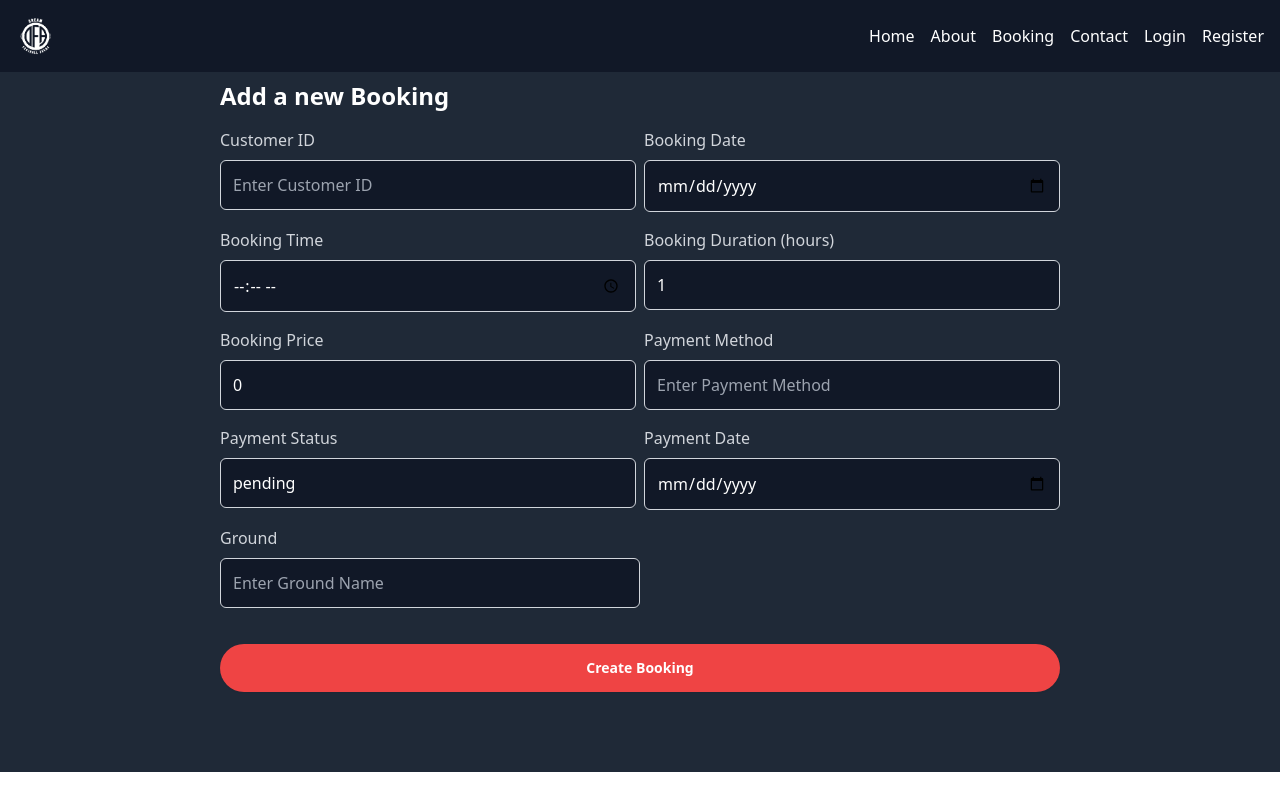
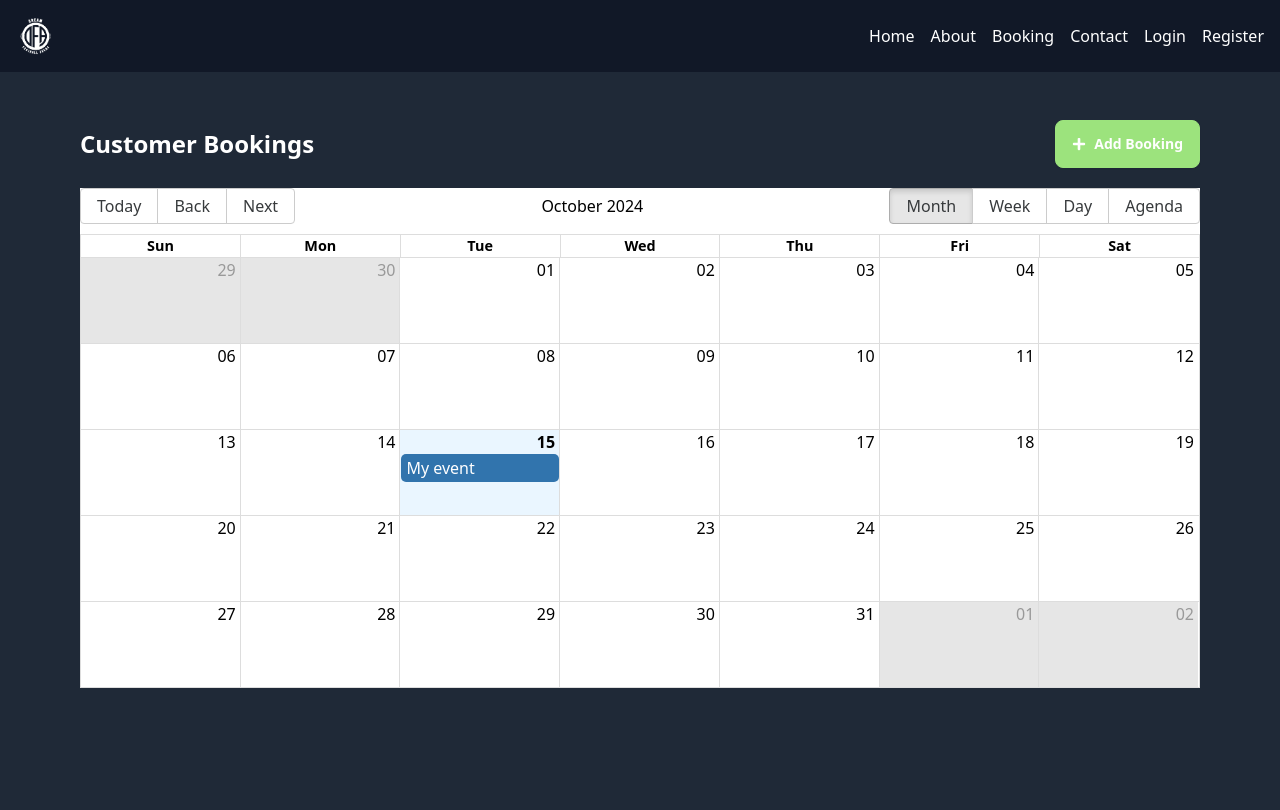
Before and after one commit to mehdikhan55/football-prod, a React (Vite) app: page /customer/booking in a window 1280 px wide. Shown: the top 810 px of the page. Built offline with nearby package versions, Linux system fonts and the light colour scheme; what tailwindcss-animated would draw is missing.

Commit message:
calender

```diff
--- a/package.json
+++ b/package.json
@@ -12,6 +12,7 @@
   "dependencies": {
     "axios": "^1.7.7",
     "react": "^18.3.1",
+    "react-big-calendar": "^1.15.0",
     "react-dom": "^18.3.1",
     "react-icons": "^5.3.0",
     "react-router-dom": "^6.27.0",
--- a/src/customer/customerBooking.jsx
+++ b/src/customer/customerBooking.jsx
@@ -1,7 +1,22 @@
-import React, { useState } from 'react'
-import Navbar from '../components/navbar/navbar'
+import React, { useState } from "react";
+import Navbar from "../components/navbar/navbar";
+import { Calendar, momentLocalizer } from "react-big-calendar";
+import "react-big-calendar/lib/css/react-big-calendar.css";
+import moment from "moment";
+import { FaPlus } from "react-icons/fa";
+
+const localizer = momentLocalizer(moment);
+
+const events = [
+  {
+    title: "My event",
+    start: new Date(),
+    end: new Date(),
+  },
+];
 
 const CustomerBooking = () => {
+  const [isDialogOpen, setIsDialogOpen] = useState(false);
   const [customerId, setCustomerId] = useState("");
   const [bookingDate, setBookingDate] = useState("");
   const [bookingTime, setBookingTime] = useState("");
@@ -14,6 +29,10 @@ const CustomerBooking = () => {
   const [ground, setGround] = useState("");
   const [error, setError] = useState(null);
   const [loading, setLoading] = useState(false);
+
+  const handleDialogToggle = () => {
+    setIsDialogOpen(!isDialogOpen);
+  };
 
   const handleSubmit = (e) => {
     e.preventDefault();
@@ -32,8 +51,9 @@ const CustomerBooking = () => {
         ground,
       };
 
-      console.log('Booking added successfully', newBooking);
+      console.log("Booking added successfully", newBooking);
       resetForm();
+      handleDialogToggle();
     } catch (error) {
       setError(error.message);
     } finally {
@@ -41,7 +61,6 @@ const CustomerBooking = () => {
     }
   };
 
-  // Function to reset form fields
   const resetForm = () => {
     setCustomerId("");
     setBookingDate("");
@@ -55,141 +74,108 @@ const CustomerBooking = () => {
     setGround("");
   };
 
-
   return (
     <div>
       <Navbar />
-      <div className="p-20 pt-22  bg-gray-800 text-white flex items-center justify-center">
-        <form onSubmit={handleSubmit} className="flex flex-col gap-4 w-3/4">
-          <h1 className="text-2xl font-bold">Add a new Booking</h1>
+      <div className="p-20 max-sm:p-5 max-sm:pt-20 mt-10 bg-gray-800 text-white h-screen">
+        <div className="flex justify-between items-center">
+          <h1 className="text-2xl font-bold">Customer Bookings</h1>
+          <button
+            className="btn btn-primary flex items-center gap-2"
+            onClick={handleDialogToggle}
+          >
+            <FaPlus className="text-white" />
+            Add Booking
+          </button>
+        </div>
 
-          {/* Form inputs for booking details */}
-          <div className="flex gap-2">
-            <div className="flex flex-col gap-2 w-1/2">
-              <label className="text-gray-300">Customer ID</label>
-              <input
-                type="text"
-                value={customerId}
-                onChange={(e) => setCustomerId(e.target.value)}
-                placeholder="Enter Customer ID"
-                className="rounded-md p-3 border bg-[#111827] border-gray-300"
-                required
+        <Calendar
+          localizer={localizer}
+          events={events}
+          startAccessor="start"
+          endAccessor="end"
+          style={{ height: 500, marginTop: "20px" }}
+          className="bg-white text-black w-full md:w-3/4 lg:w-full mx-auto"
         />
-            </div>
-            <div className="flex flex-col gap-2 w-1/2">
-              <label className="text-gray-300">Booking Date</label>
+
+        {isDialogOpen && (
+          <div className="modal modal-open ">
+            <div className="modal-box bg-gray-500">
+              <h1 className="text-2xl font-bold mb-4">Add a new Booking</h1>
+              <form
+                onSubmit={handleSubmit}
+                className="flex flex-col gap-4 text-black"
+              >
                 <input
                   type="date"
                   value={bookingDate}
                   onChange={(e) => setBookingDate(e.target.value)}
-                className="rounded-md bg-[#111827] p-3 border border-gray-300"
+                  className="input input-bordered"
                   required
                 />
-            </div>
-          </div>
-
-          <div className="flex gap-2">
-            <div className="flex flex-col gap-2 w-1/2">
-              <label className="text-gray-300">Booking Time</label>
                 <input
                   type="time"
                   value={bookingTime}
                   onChange={(e) => setBookingTime(e.target.value)}
-                className="rounded-md bg-[#111827] p-3 border border-gray-300"
+                  className="input input-bordered"
                   required
                 />
-            </div>
-            <div className="flex flex-col gap-2 w-1/2">
-              <label className="text-gray-300">Booking Duration (hours)</label>
+                <label htmlFor="bookingDuration" className="text-white">
+                  Booking Duration (minutes)
+                </label>
                 <input
                   type="number"
                   value={bookingDuration}
                   onChange={(e) => setBookingDuration(Number(e.target.value))}
-                className="rounded-md bg-[#111827] p-3 border border-gray-300"
+                  className="input input-bordered"
                   min="1"
                   required
                 />
-            </div>
-          </div>
-
-          <div className="flex gap-2">
-            <div className="flex flex-col gap-2 w-1/2">
-              <label className="text-gray-300">Booking Price</label>
+                <label htmlFor="bookingPrice" className="text-white">
+                  Booking Price
+                </label>
                 <input
                   type="number"
                   value={bookingPrice}
                   onChange={(e) => setBookingPrice(Number(e.target.value))}
-                className="rounded-md bg-[#111827] p-3 border border-gray-300"
+                  className="p-3 rounded-md input-bordered disabled:opacity-50 bg-white"
+                  disabled
                   min="0"
                   required
                 />
-            </div>
-            <div className="flex flex-col gap-2 w-1/2">
-              <label className="text-gray-300">Payment Method</label>
-              <input
-                type="text"
-                value={paymentMethod}
-                onChange={(e) => setPaymentMethod(e.target.value)}
-                placeholder="Enter Payment Method"
-                className="rounded-md bg-[#111827] p-3 border border-gray-300"
-                required
-              />
-            </div>
-          </div>
-
-          <div className="flex gap-2">
-            <div className="flex flex-col gap-2 w-1/2">
-              <label className="text-gray-300">Payment Status</label>
-              <input
-                type="text"
-                value={paymentStatus}
-                onChange={(e) => setPaymentStatus(e.target.value)}
-                placeholder="Enter Payment Status"
-                className="rounded-md bg-[#111827] p-3 border border-gray-300"
-                required
-              />
-            </div>
-            <div className="flex flex-col gap-2 w-1/2">
-              <label className="text-gray-300">Payment Date</label>
-              <input
-                type="date"
-                value={paymentDate}
-                onChange={(e) => setPaymentDate(e.target.value)}
-                className="rounded-md bg-[#111827] p-3 border border-gray-300"
-              />
-            </div>
-          </div>
-
-          <div className="flex gap-2">
-            <div className="flex flex-col gap-2 w-1/2">
-              <label className="text-gray-300">Ground</label>
-              <input
-                type="text"
+                <select
                   value={ground}
                   onChange={(e) => setGround(e.target.value)}
-                placeholder="Enter Ground Name"
-                className="rounded-md bg-[#111827] p-3 border border-gray-300"
+                  className="input input-bordered"
                   required
-              />
-            </div>
-          </div>
-
-          {error && <p className="text-red-500">{error}</p>}
-
+                >
+                  <option value="">Select Ground</option>
+                  <option value="Ground 1">Ground 1</option>
+                  <option value="Ground 2">Ground 2</option>
+                  <option value="Ground 3">Ground 3</option>
+                </select>
                 <button
-            className={`btn btn-primary mt-5 w-full bg-[#EF4444] border-none hover:bg-[#a63030] hover:scale-105  text-white rounded-full ${loading ? "cursor-not-allowed" : ""
-              }`}
                   type="submit"
+                  className={`btn btn-primary ${loading ? "loading" : ""}`}
                   disabled={loading}
                 >
-            {loading && <span className="loading loading-spinner"></span>}
                   {loading ? "Creating Booking..." : "Create Booking"}
                 </button>
               </form>
-
+              <div className="modal-action">
+                <button
+                  onClick={handleDialogToggle}
+                  className="btn btn-secondary"
+                >
+                  Close
+                </button>
               </div>
             </div>
-  )
-}
+          </div>
+        )}
+      </div>
+    </div>
+  );
+};
 
-export default CustomerBooking
+export default CustomerBooking;
--- a/src/customer/register.jsx
+++ b/src/customer/register.jsx
@@ -1,6 +1,6 @@
 import React, { useState } from "react";
 import AuthServices from "../services/AuthServices";
-import logo from "../assets/logos/dca-logo.png";
+import logo from "../assets/logo.png";
 import dfa1 from "../assets/dfa1.jpg";
 
 const teams = [
```
Also changed, not shown: 1 other file (tests, documents, lock files or other folders). Lines whose indentation alone changed are shown as unchanged.
